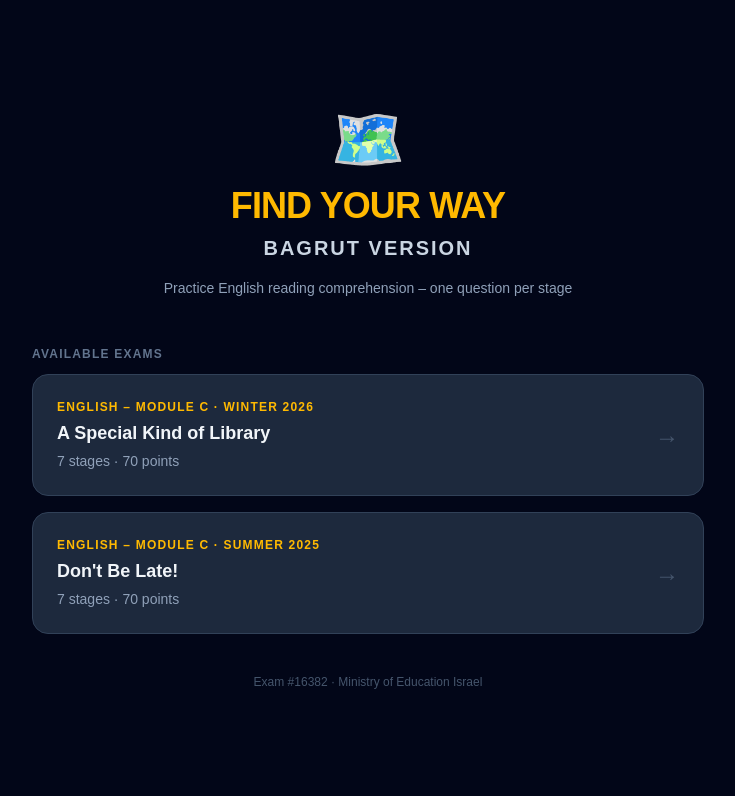
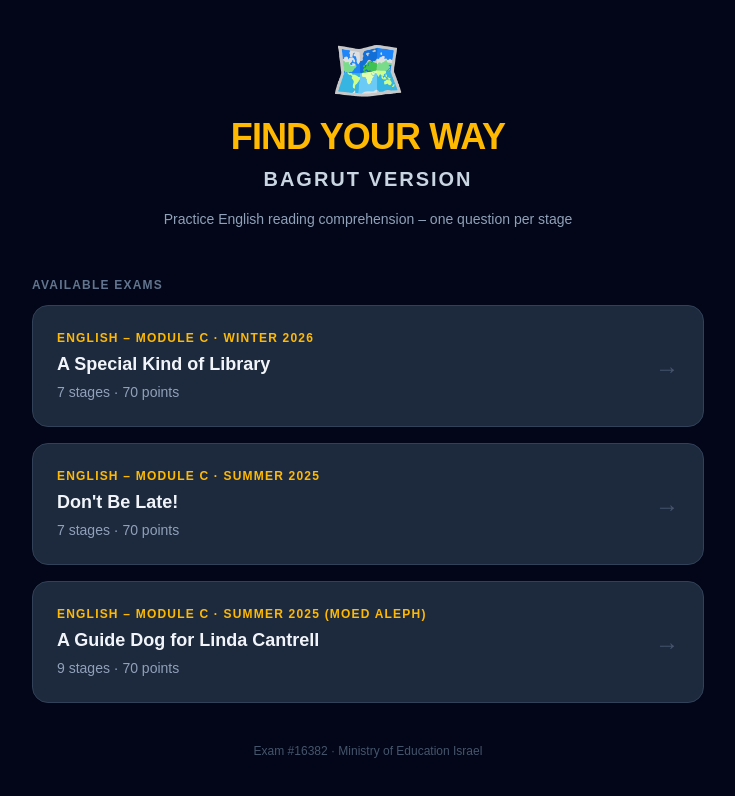
Before and after one commit to yaacovbod/find_-your-way, a Next.js app: page / in a window 1280 px wide. Shown: the top 796 px of the page, without its empty margins (272-1007 px from the left). Built offline with nearby package versions, Linux system fonts and the light colour scheme.

Commit message:
Add exam 1638212 – A Guide Dog for Linda Cantrell (Module C, Summer 2025 Moed Aleph)
Co-Authored-By: Claude Sonnet 4.6 <noreply@anthropic.com>

```diff
--- /dev/null
+++ b/data/exams/1638212.ts
@@ -0,0 +1,257 @@
+import type { ExamData } from '@/types/game'
+
+export const exam1638212: ExamData = {
+  id: '1638212',
+  title: 'A Guide Dog for Linda Cantrell',
+  subject: 'English – Module C',
+  year: 'Summer 2025 (Moed Aleph)',
+  text: {
+    title: 'A GUIDE DOG FOR LINDA CANTRELL',
+    paragraphs: [
+      {
+        id: 'I',
+        sentences: [
+          {
+            id: 'I-s1',
+            text: 'When Linda Cantrell goes to work, she always takes her guide dog, Bobby, with her.',
+          },
+          {
+            id: 'I-s2',
+            text: 'Linda is blind, so Bobby helps her cross the roads and leads her to an empty seat on the bus.',
+          },
+          {
+            id: 'I-s3',
+            text: '"I go everywhere with Bobby," says Linda.',
+          },
+          {
+            id: 'I-s4',
+            text: '"He helps me in so many ways.',
+          },
+          {
+            id: 'I-s5',
+            text: 'He even comes with me when I go to the supermarket or to the beach."',
+          },
+        ],
+      },
+      {
+        id: 'II',
+        sentences: [
+          {
+            id: 'II-s1',
+            text: 'To become a guide dog, Bobby spent almost two years in a special training program.',
+          },
+          {
+            id: 'II-s2',
+            text: '"The training program begins when a puppy is about four months old," explains Daniel Webster, a trainer of guide dogs.',
+          },
+          {
+            id: 'II-s3',
+            text: '"But before the puppies can join the program, they must pass many tests.',
+          },
+          {
+            id: 'II-s4',
+            text: 'These tests check if a puppy has the qualities of a good guide dog.',
+          },
+          {
+            id: 'II-s5',
+            text: 'For example, a guide dog must not be afraid of loud noises.',
+          },
+          {
+            id: 'II-s6',
+            text: 'So in one of the tests, I take a puppy to a busy street with lots of noisy traffic.',
+          },
+          {
+            id: 'II-s7',
+            text: 'Then I watch the puppy to see if it remains calm."',
+          },
+        ],
+      },
+      {
+        id: 'III',
+        sentences: [
+          {
+            id: 'III-s1',
+            text: 'Bobby passed the tests easily, and then he joined the training program.',
+          },
+          {
+            id: 'III-s2',
+            text: '"It\'s an extremely difficult program," says Daniel, who was Bobby\'s trainer.',
+          },
+          {
+            id: 'III-s3',
+            text: '"For example, the dogs must learn to ignore all distractions, such as cats or other animals.',
+          },
+          {
+            id: 'III-s4',
+            text: 'This is too difficult for some of the dogs, so they cannot complete the program.',
+          },
+          {
+            id: 'III-s5',
+            text: 'But Bobby can concentrate very well.',
+          },
+          {
+            id: 'III-s6',
+            text: 'In fact, he learned everything very quickly.',
+          },
+          {
+            id: 'III-s7',
+            text: 'This made it easy and fun to work with him."',
+          },
+        ],
+      },
+      {
+        id: 'IV',
+        sentences: [
+          {
+            id: 'IV-s1',
+            text: 'After the training program ended, Daniel had to choose the blind person that Bobby would live with.',
+          },
+          {
+            id: 'IV-s2',
+            text: '"I have a long list of people who are waiting to get a guide dog," he says.',
+          },
+          {
+            id: 'IV-s3',
+            text: '"I know a lot about them because they fill in a questionnaire when they first ask for a guide dog.',
+          },
+          {
+            id: 'IV-s4',
+            text: 'In Linda\'s questionnaire, she wrote that she loves going on long walks.',
+          },
+          {
+            id: 'IV-s5',
+            text: 'I decided to give Bobby to her because he has a lot of energy.',
+          },
+          {
+            id: 'IV-s6',
+            text: 'Linda told me that she is very happy with Bobby.',
+          },
+          {
+            id: 'IV-s7',
+            text: 'He has changed her life."',
+          },
+        ],
+      },
+    ],
+  },
+  questions: [
+    {
+      id: 1,
+      type: 'multiple-choice',
+      paragraphId: 'I',
+      instruction: 'Circle the number of the correct answer.',
+      question: 'What do we learn from paragraph I?',
+      options: [
+        'Why Linda takes Bobby everywhere.',
+        'What Linda does at work.',
+        'How Bobby learned to help Linda.',
+        'When Linda goes to work.',
+      ],
+      correctOption: 0,
+      hint: 'The paragraph tells us something important about Linda herself that explains the whole situation. Read the second sentence — it gives the reason for everything that follows.',
+      points: 8,
+    },
+    {
+      id: 2,
+      type: 'click-text',
+      paragraphId: 'I',
+      instruction: 'Click on the sentence in the text that answers the question.',
+      question: 'According to lines 1–3, what is ONE of the ways that Bobby helps Linda?',
+      correctSentenceIds: ['I-s2'],
+      hint: 'Look for the sentence that describes specific actions Bobby does for Linda. It mentions two things he does — crossing somewhere and finding something.',
+      points: 8,
+    },
+    {
+      id: 3,
+      type: 'click-text',
+      paragraphId: 'I',
+      instruction: 'Click on the sentence in the text that answers the question.',
+      question: 'According to lines 5–6, what is ONE place that Linda goes to with Bobby?',
+      correctSentenceIds: ['I-s5'],
+      hint: "Linda mentions places she goes to beyond work. Look for the sentence that lists two specific locations she visits with Bobby.",
+      points: 7,
+    },
+    {
+      id: 4,
+      type: 'multiple-choice',
+      paragraphId: 'II',
+      instruction: 'Circle the number of the correct answer.',
+      question: 'What does Daniel explain in paragraph II?',
+      options: [
+        'Why the tests take four months.',
+        'Why a trainer must remain calm.',
+        'How he trains puppies to cross streets.',
+        'How he chooses puppies for the program.',
+      ],
+      correctOption: 3,
+      hint: 'The paragraph focuses on a selection process. Daniel describes what tests he gives and what he is looking for. Think about what the purpose of the tests is.',
+      points: 8,
+    },
+    {
+      id: 5,
+      type: 'multiple-choice',
+      paragraphId: 'II',
+      instruction: 'Circle the number of the correct answer.',
+      question: 'Why does Daniel give the test that is described in lines 14–15?',
+      questionPrefix: 'To find out if a puppy —',
+      options: [
+        'crosses a street easily.',
+        'remains calm in a noisy street.',
+        'is afraid of the trainer.',
+        'watches the trainer carefully.',
+      ],
+      correctOption: 1,
+      hint: 'The test involves taking the puppy to a busy, noisy street. Daniel says he watches the puppy. What exactly is he looking to see?',
+      points: 8,
+    },
+    {
+      id: 6,
+      type: 'click-text',
+      paragraphId: 'III',
+      instruction: 'Click on the sentence in the text that completes the answer.',
+      question: 'What do we learn about some of the dogs in the program?',
+      questionPrefix: 'It is very difficult for them to...',
+      correctSentenceIds: ['III-s4'],
+      hint: 'Daniel says the program is extremely difficult. One sentence explains what happens to dogs who cannot handle it. Look for the sentence that says something is "too difficult."',
+      points: 8,
+    },
+    {
+      id: 7,
+      type: 'click-text',
+      paragraphId: 'III',
+      instruction: 'Click on the sentence in the text that completes the answer.',
+      question: 'Why did Daniel find it easy to work with Bobby? Give ONE answer from paragraph III.',
+      questionPrefix: 'Because Bobby...',
+      correctSentenceIds: ['III-s5', 'III-s6'],
+      hint: "After explaining the problems other dogs have, Daniel says something positive about Bobby specifically. Look for sentences that describe Bobby's abilities.",
+      points: 7,
+    },
+    {
+      id: 8,
+      type: 'click-text',
+      paragraphId: 'IV',
+      instruction: 'Click on the sentence in the text that completes the answer.',
+      question: 'What happens when people first ask for a guide dog?',
+      questionPrefix: 'They...',
+      correctSentenceIds: ['IV-s3'],
+      hint: 'Daniel explains how he knows so much about the people on his list. Look for the sentence that describes what people do when they apply for a guide dog.',
+      points: 8,
+    },
+    {
+      id: 9,
+      type: 'multiple-choice',
+      paragraphId: 'IV',
+      instruction: 'Circle the number of the correct answer.',
+      question: 'What do we learn from paragraph IV?',
+      options: [
+        'How Linda heard about the training program.',
+        'Where Linda goes on her walks.',
+        'Why Daniel decided to give Bobby to Linda.',
+        'Where Bobby and Linda first met.',
+      ],
+      correctOption: 2,
+      hint: "Daniel explains his decision-making process. He mentions something specific that Linda wrote in her questionnaire and something specific about Bobby. The paragraph answers the question: why this dog for this person?",
+      points: 8,
+    },
+  ],
+}
--- a/data/exams/index.ts
+++ b/data/exams/index.ts
@@ -1,8 +1,9 @@
 import { exam16382 } from './16382'
 import { exam163821 } from './163821'
+import { exam1638212 } from './1638212'
 import type { ExamData } from '@/types/game'
 
-export const allExams: ExamData[] = [exam16382, exam163821]
+export const allExams: ExamData[] = [exam16382, exam163821, exam1638212]
 
 export function getExamById(id: string): ExamData | undefined {
   return allExams.find((e) => e.id === id)
```
